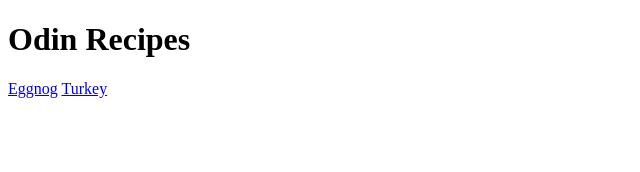
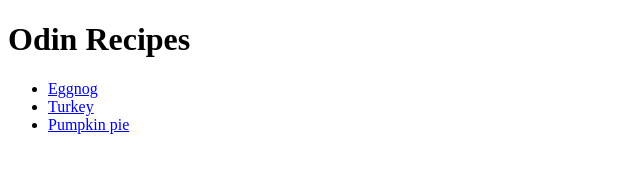
Before and after one commit to ar-benn/odin-recipes, a plain HTML site: page index.html in a window 1280 px wide. Shown: the whole page, without its empty margins (0-640 px from the left). Drawn offline with Linux system fonts and the light colour scheme.

Commit message:
Make homepage links display in list format

```diff
--- a/index.html
+++ b/index.html
@@ -7,8 +7,10 @@
     </head>
     <body>
         <h1>Odin Recipes</h1>
-        <a href="recipes/eggnog.html">Eggnog</a>
-        <a href="recipes/turkey.html">Turkey</a>
-        <a href="recipes/pumpkin-pie.html"></a>
+        <ul>
+            <li><a href="recipes/eggnog.html">Eggnog</a></li>
+            <li><a href="recipes/turkey.html">Turkey</a></li>
+            <li><a href="recipes/pumpkin-pie.html">Pumpkin pie</a></li>
+        </ul>
     </body>
 </html>
```
